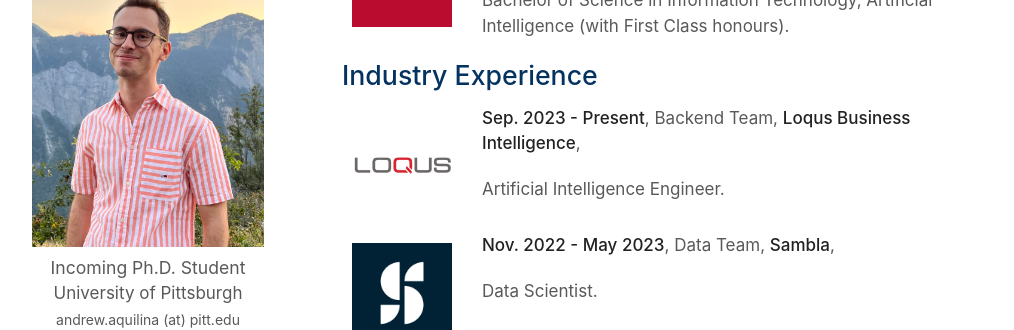
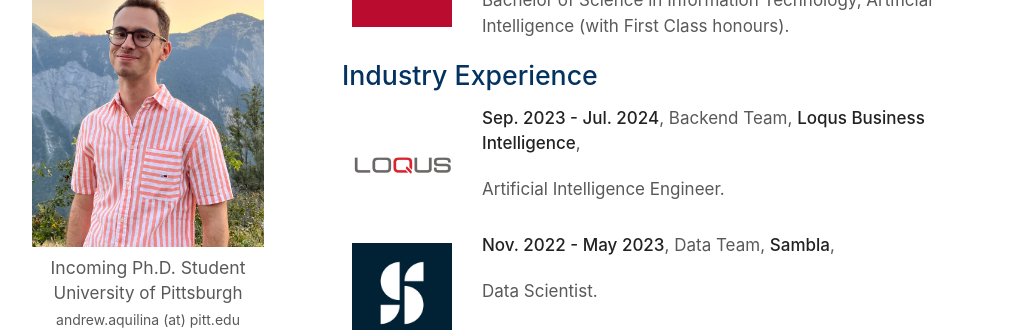
Before and after one commit to andaqu/andaqu.github.io, a Jekyll site: the page built from index.md, in a window 1280 px wide and 900 px high, scrolled down 822 px. Shown: the part 152-482 px from the top of the window, without its empty margins (128-1142 px from the left). Built offline with Jekyll 4.4.1, drawn with Linux system fonts in a browser that asks for light colours; nearby versions of some CDN libraries; a style sheet for code colours, icons or effects is not loaded.

Commit message:
Update index.md

```diff
--- a/index.md
+++ b/index.md
@@ -50,7 +50,7 @@ Before my move to Stockholm, I also completed my bachelor’s in AI at the Unive
         <img style="max-width: 100px; padding: 10px;" src="assets/img/loqus.png">
     </div>
     <div>
-        <p><strong>Sep. 2023 - Present</strong>, Backend Team, <strong>Loqus Business Intelligence</strong>,</p>
+        <p><strong>Sep. 2023 - Jul. 2024</strong>, Backend Team, <strong>Loqus Business Intelligence</strong>,</p>
         <p>Artificial Intelligence Engineer.</p>
     </div>
 </div>
```
